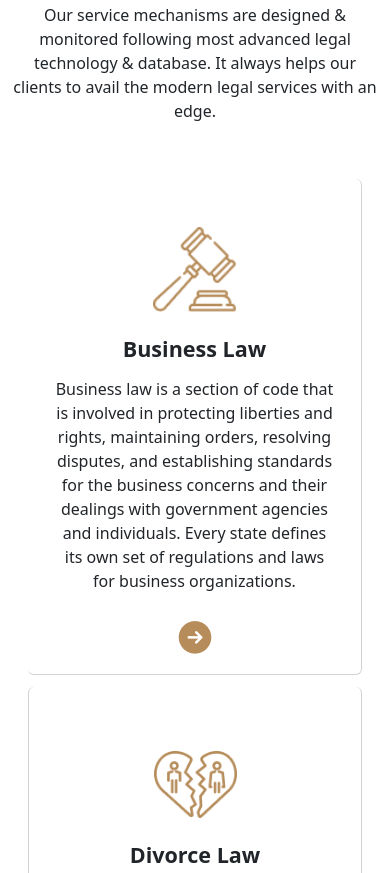
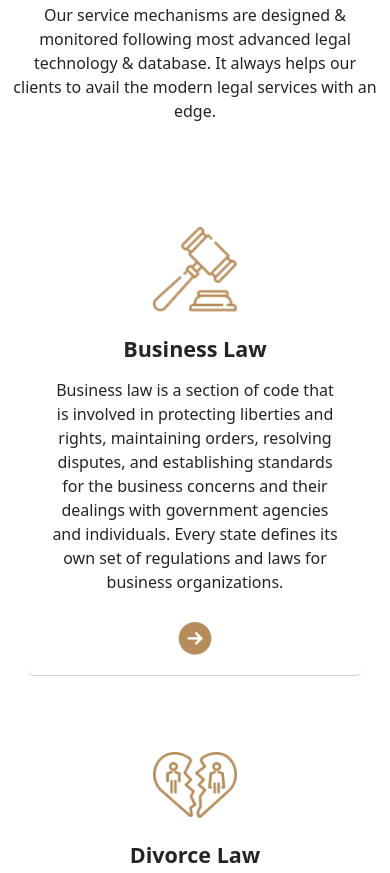
Before and after one commit to 23Mubasshir/Legal-Solutions, a plain HTML site: page index.html in a window 390 px wide. Shown: the part 863-1736 px from the top of the page. Drawn offline with Linux system fonts and the light colour scheme.

Commit message:
solved responsive problem

```diff
--- a/style.css
+++ b/style.css
@@ -10,3 +10,16 @@
 .accordion-button{
     background:  #F3F3F3;
 }
+
+/* -----Responsive styles----- */
+
+@media all and (max-width: 576px) {
+    .card{
+        border-left: none;
+        border-right: none;
+    }
+
+    .carousel-item img{
+        height: 200px;
+    }
+}
```
